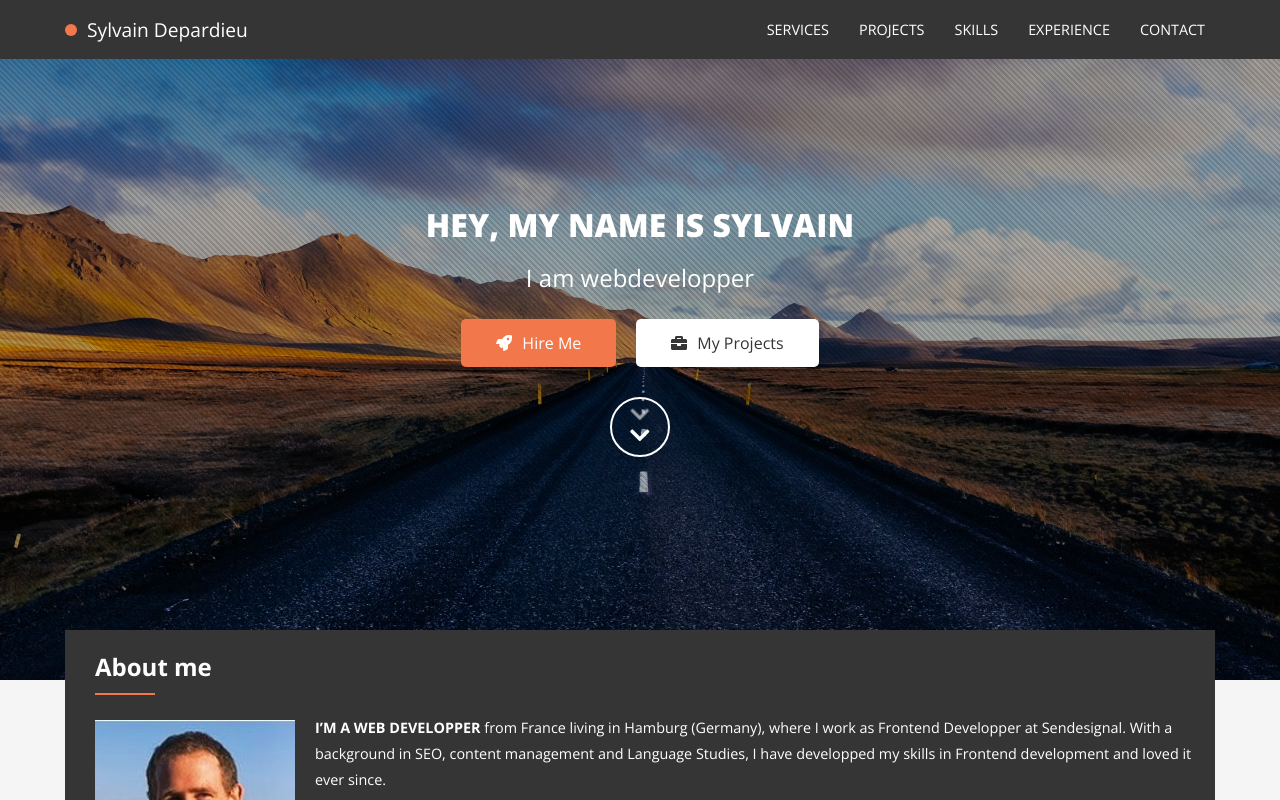
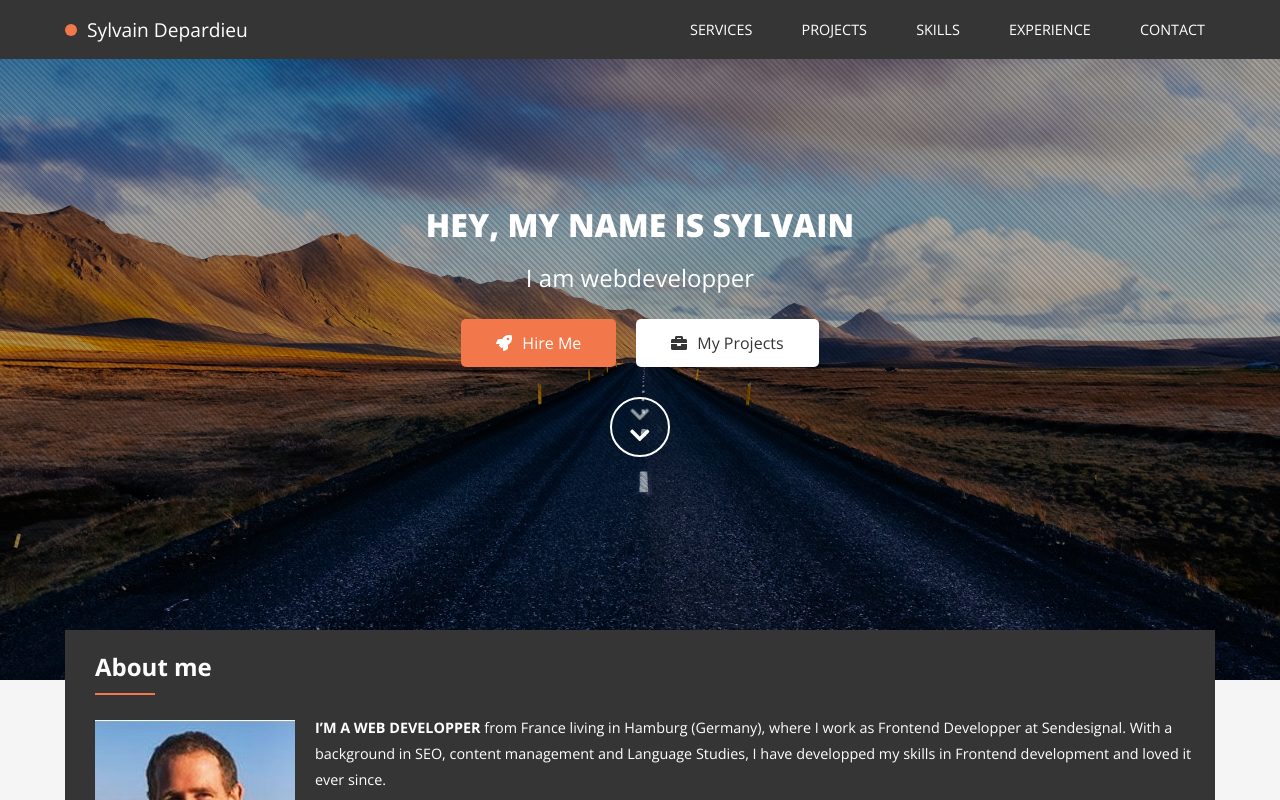
Before and after one commit to SylvainDep/Portfolio2020, a React (Create React App) app: page / in a window 1280 px wide. Shown: the top 800 px of the page. Built offline with nearby package versions, Linux system fonts and the light colour scheme.

Commit message:
Menu fixed and refined

```diff
--- a/src/Hero/Navbar/Menu.js
+++ b/src/Hero/Navbar/Menu.js
@@ -1,6 +1,8 @@
 import React, { Component } from 'react'
 import styled from 'styled-components'
 import SmoothScrolling from "../../UI/shared/SmoothScrolling";
+import { faHome } from "@fortawesome/free-solid-svg-icons";
+import { FontAwesomeIcon } from "@fortawesome/react-fontawesome";
 
 import { styles } from '../../UI'
 
@@ -37,38 +39,30 @@ const MenuBlock = styled.ul`
 
 const MenuItem = styled.li`
   margin-left: 10px;
-  padding: 2px 5px;
   position: relative;
   transition-duration: 0.3s;
   cursor: pointer;
   padding: 20px 10px;
 
-  &:after {
-    content: '';
-    display: block;
-    position: absolute;
-    opacity: 0;
-    left: 50%;
-    transform: translateX(-50%);
-    height: 5px;
-    width: 5px;
-    background-color: ${orange};
-    margin: 2px auto 0 auto;
-    border-radius: 50%;
-    transition-duration: 0.3s;
-  }
-
-  &:hover {
-    color: ${orange};
-  }
-
-  &:hover:after {
-    opacity: 1;
-    box-shadow: 10px 0 ${orange}, -10px 0 ${orange};
+  a {
+    display: flex;
+    align-items: center;
   }
 
   @media screen and (max-width: ${mobile_width}) {
     margin: 20px 0;
+  }
+
+  .menuitem-icon {
+    margin-right: 5px;
+    opacity: 0;
+    transition-duration: .3s;
+  }
+
+  :hover {
+    .menuitem-icon {
+      opacity: 1;
+    }
   }
 `
 
@@ -129,8 +123,6 @@ class Menu extends Component {
     this.setState(prevState => {
       return {isMobileMenuOpen: !prevState.isMobileMenuOpen}
     })
-
-    console.log(this.state.isMobileMenuOpen)
   }
 
   scrollHandler = (anchor) => {
@@ -144,19 +136,34 @@ class Menu extends Component {
       <Mask open={this.state.isMobileMenuOpen} />
         <MenuBlock open={this.state.isMobileMenuOpen}>
           <MenuItem>
-            <a onClick={() => this.scrollHandler("services")}>Services</a>
+            <a onClick={() => this.scrollHandler("services")}>
+              <FontAwesomeIcon className="menuitem-icon" icon={faHome} size="sm"/>
+              Services
+            </a>
           </MenuItem>
           <MenuItem>
-            <a onClick={() => this.scrollHandler("projects")}>Projects</a>
+            <a onClick={() => this.scrollHandler("projects")}>
+              <FontAwesomeIcon className="menuitem-icon" icon={faHome} size="sm"/>
+              Projects
+            </a>
           </MenuItem>
           <MenuItem>
-            <a onClick={() => this.scrollHandler("skills")}>Skills</a>
+            <a onClick={() => this.scrollHandler("skills")}>
+              <FontAwesomeIcon className="menuitem-icon" icon={faHome} size="sm"/>
+              Skills
+            </a>
           </MenuItem>
           <MenuItem>
-            <a onClick={() => this.scrollHandler("experience")}>Experience</a>
+            <a onClick={() => this.scrollHandler("experience")}>
+              <FontAwesomeIcon className="menuitem-icon" icon={faHome} size="sm"/>
+              Experience
+            </a>
           </MenuItem>
           <MenuItem>
-            <a onClick={() => this.scrollHandler("contact")}>Contact</a>
+            <a onClick={() => this.scrollHandler("contact")}>
+              <FontAwesomeIcon className="menuitem-icon" icon={faHome} size="sm"/>
+              Contact
+            </a>
           </MenuItem>
         </MenuBlock>
         <MenuIcon onClick={() => this.toggleMobileMenu()}>
--- a/src/UI/elements.js
+++ b/src/UI/elements.js
@@ -16,11 +16,17 @@ const Button = styled.a`
 
   svg {
     margin-right: 10px;
+    transition: transform 0.3s;
   }
 
   &:hover {
     background-color: ${orange};
     color: white;
+
+    svg {
+      transform: scale(1.3);
+      transition-timing-function: cubic-bezier(0.47, 2.02, 0.31, -0.36);
+    }
   }
 `
 
--- a/src/UI/layout.js
+++ b/src/UI/layout.js
@@ -80,6 +80,10 @@ const Mask = styled.div`
   background-color: rgba(0, 0, 0, 0.5);
   display: ${props => props.open ? 'block' : 'none' };
   z-index: 1;
+
+  @media screen and (min-width: ${mobile_width}) {
+    display: none;
+  }
 `
 
 export default {
```
